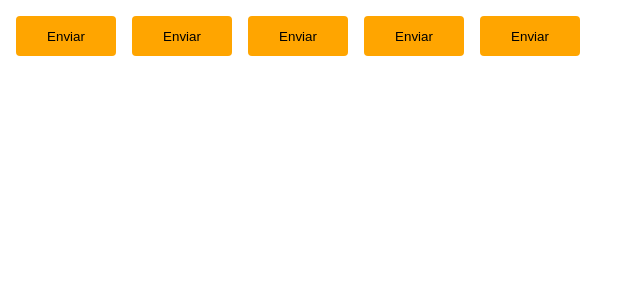
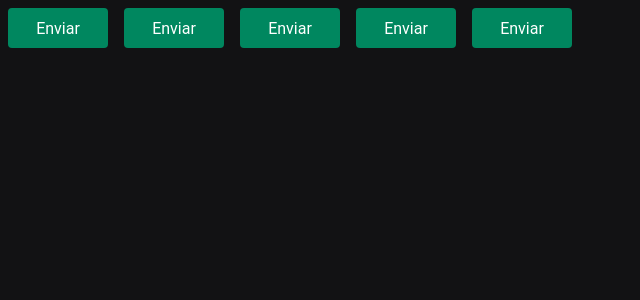
Before and after one commit to rafael3007/timer-task, a React (Vite) app: page / in a window 1280 px wide. Shown: the top 300 px of the page, without its empty margins (0-640 px from the left). Built offline with nearby package versions, Linux system fonts and the light colour scheme.

Commit message:
themes and css global

```diff
--- a/index.html
+++ b/index.html
@@ -2,6 +2,15 @@
 <html lang="pt-BR">
   <head>
     <meta charset="UTF-8" />
+    <!-- importação da fonte  -->
+    <link rel="preconnect" href="https://fonts.googleapis.com" />
+    <link rel="preconnect" href="https://fonts.gstatic.com" crossorigin />
+
+
+    <link
+      href="https://fonts.googleapis.com/css2?family=Roboto+Mono:ital,wght@0,100..700;1,100..700&display=swap"
+      rel="stylesheet"
+    />
 
     <meta name="viewport" content="width=device-width, initial-scale=1.0" />
     <title>Timer Task</title>
--- a/src/@types/styles.d.ts
+++ b/src/@types/styles.d.ts
@@ -1,9 +1,9 @@
 /* eslint-disable @typescript-eslint/no-empty-object-type */
 
 import "styled-components";
-import { defatulTheme } from "../styles/themes/default";
+import { defaultTheme } from "../styles/themes/default";
 
-type ThemeType = typeof defatulTheme;
+type ThemeType = typeof defaultTheme;
 
 declare module "styled-components" {
   export interface DefaultTheme extends ThemeType {}
--- a/src/App.tsx
+++ b/src/App.tsx
@@ -1,17 +1,20 @@
+import { ThemeProvider } from "styled-components";
 import Button from "./components/Button/Button";
-import { ThemeProvider } from "styled-components";
-import { defatulTheme } from "./styles/themes/default";
+
+import { defaultTheme } from "./styles/themes/default";
+import { GlobalStyle } from "./styles/global";
 
 export function App() {
 
   return (
     <>
-      <ThemeProvider theme={defatulTheme}>
+      <ThemeProvider theme={defaultTheme}>
         <Button variant="danger" />
         <Button variant="primary" />
         <Button variant="secondary" />
         <Button variant="success" />
         <Button />
+        <GlobalStyle />
       </ThemeProvider>
     </>
   )
--- a/src/components/Button/Button.styles.ts
+++ b/src/components/Button/Button.styles.ts
@@ -21,7 +21,7 @@
   border: 0;
   margin: 8px;
 
-  background-color: ${(props) => props.theme.secondary};
+  background-color: ${(props) => props.theme["green-500"]};
   color: ${(props) => props.theme.white};
 
   /* ${(props) => {
--- /dev/null
+++ b/src/styles/global.ts
@@ -0,0 +1,28 @@
+import { createGlobalStyle } from "styled-components";
+
+export const GlobalStyle = createGlobalStyle`
+
+    * {
+        margin: 0;
+        padding: 0;
+        box-sizing: border-box;
+    }
+
+    :focus{
+        outline: 0;
+        box-shadow: 0 0 0 2px ${props => props.theme["green-500"]};
+    }
+
+    body {
+        background: ${props => props.theme["gray-900"]};
+        color: ${props => props.theme["gray-300"]};
+    }
+
+
+    body, input-security, textarea, button {
+        font-family: 'Roboto', sans-serif;
+        font-weight: 400;
+        font-size: 1rem;
+    }
+
+`;
--- a/src/styles/themes/default.ts
+++ b/src/styles/themes/default.ts
@@ -1,7 +1,21 @@
-export const defatulTheme = {
-  primary: "purple",
-  secondary: "orange",
-  danger: "red",
-  success: "green",
-  white: "FFF"
+export const defaultTheme = {
+  white: "#FFF",
+
+  "gray-100": "#E1E1E6",
+  "gray-300": "#C4C4CC",
+  "gray-400": "#8D8D99",
+  "gray-500": "#7C7C8A",
+  "gray-600": "#323238",
+  "gray-700": "#29292E",
+  "gray-800": "#202024",
+  "gray-900": "#121214",
+
+  "green-300": "#00B37E",
+  "green-500": "#00875F",
+  "green-700": "#015F43",
+
+  "red-500": "#AB222E",
+  "red-700": "#7A1921",
+
+  "yellow-500": "#FBA94C",
 };
```
